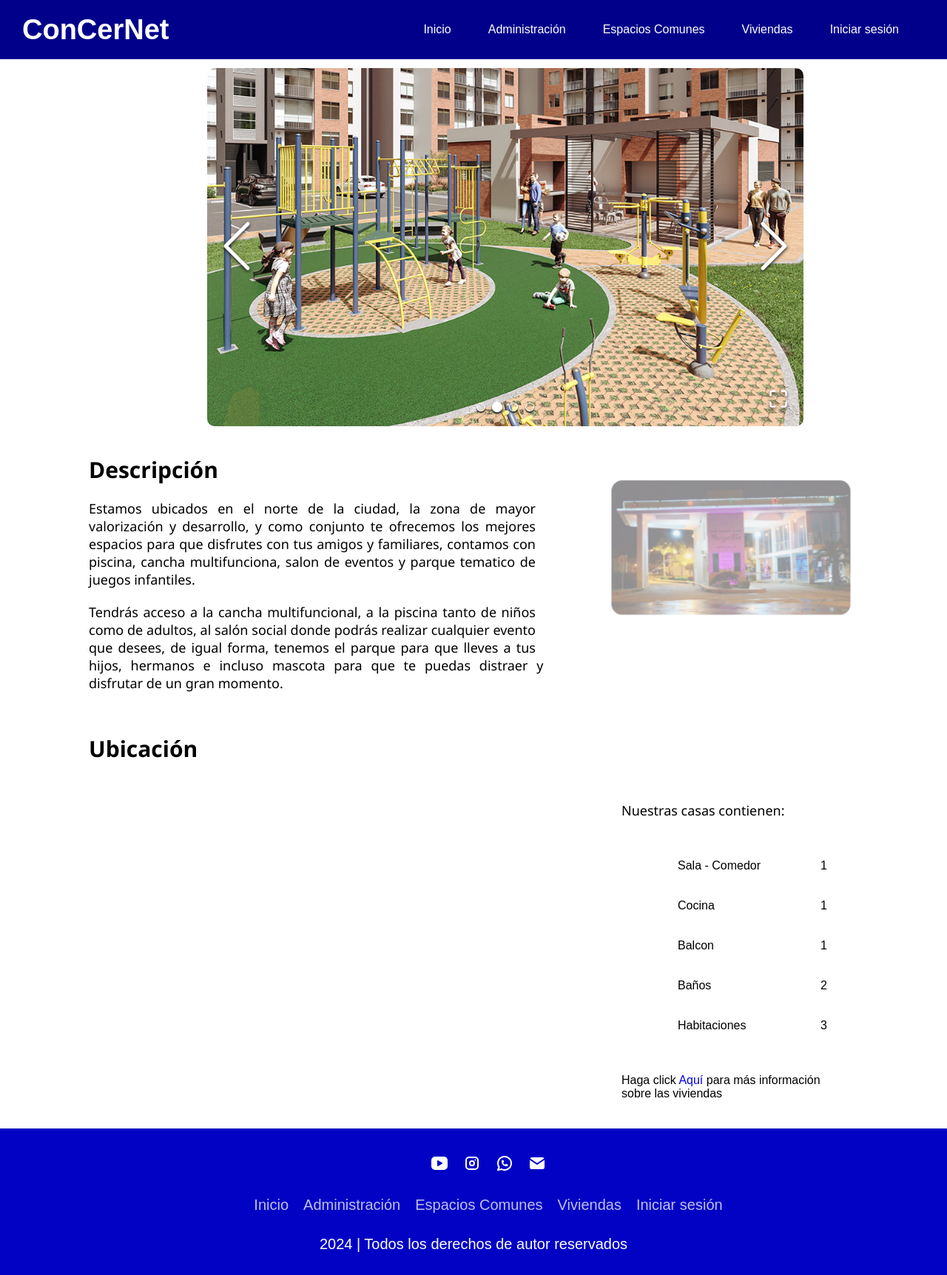
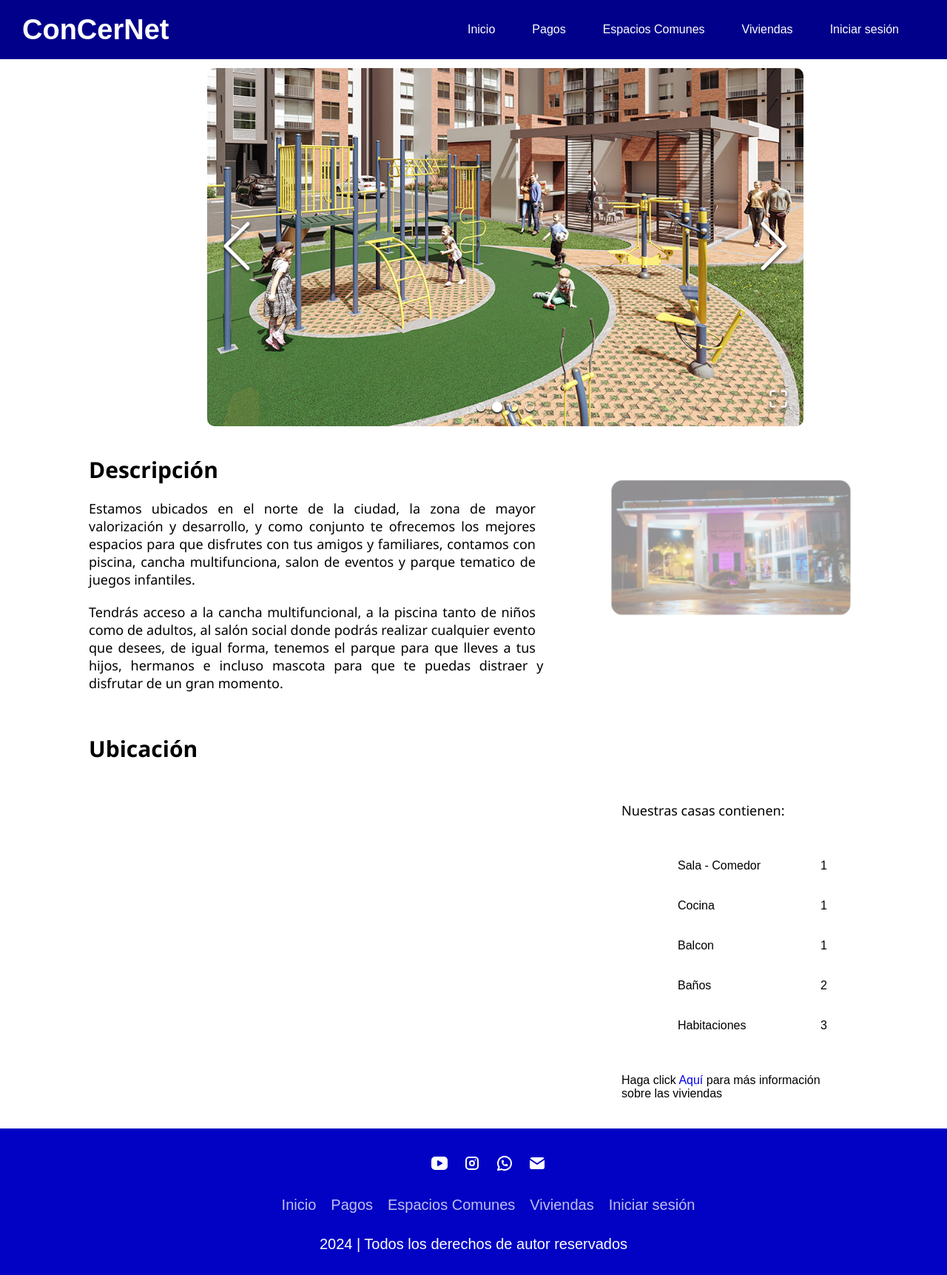
Before and after one commit to ConCerNet/ConCerNet, a React (Create React App) app in the folder concernet/: page / in a window 1280 px wide. Shown: the whole page at 74% size. Built offline with nearby package versions, Linux system fonts and the light colour scheme.

Commit message:
Cambios en NavBar y Footer

```diff
--- a/concernet/src/Components/Footer.jsx
+++ b/concernet/src/Components/Footer.jsx
@@ -43,7 +43,7 @@ const Footer = () =>{
                         <Link to="/Dashboard" className="enlace">Inicio</Link>
                     </li>
                     <li>
-                        <Link to="/Management" className="enlace">Administración</Link>
+                        <Link to="/Management" className="enlace">Pagos</Link>
                     </li>
                     <li>
                         <Link to="/Espacios" className="enlace">Espacios Comunes</Link>
--- a/concernet/src/Components/NavBar.jsx
+++ b/concernet/src/Components/NavBar.jsx
@@ -28,7 +28,7 @@ const NavBar = () => {
             <Link to="/Dashboard">Inicio</Link>
           </li>
           <li>
-            <Link to="/Management">Administración</Link>
+            <Link to="/Management">Pagos</Link>
           </li>
           <li>
             <Link to="/Espacios">Espacios Comunes</Link>
```
